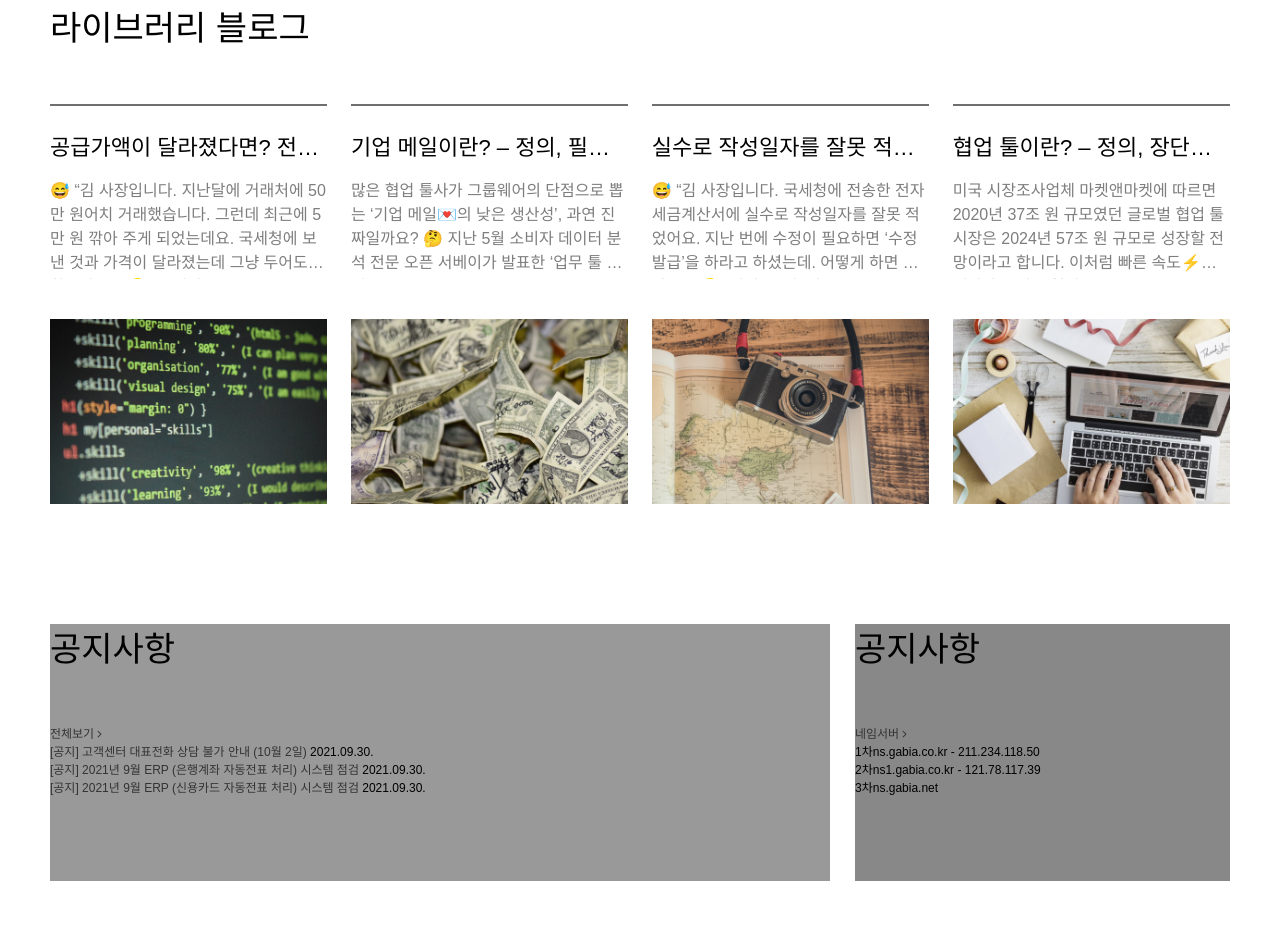
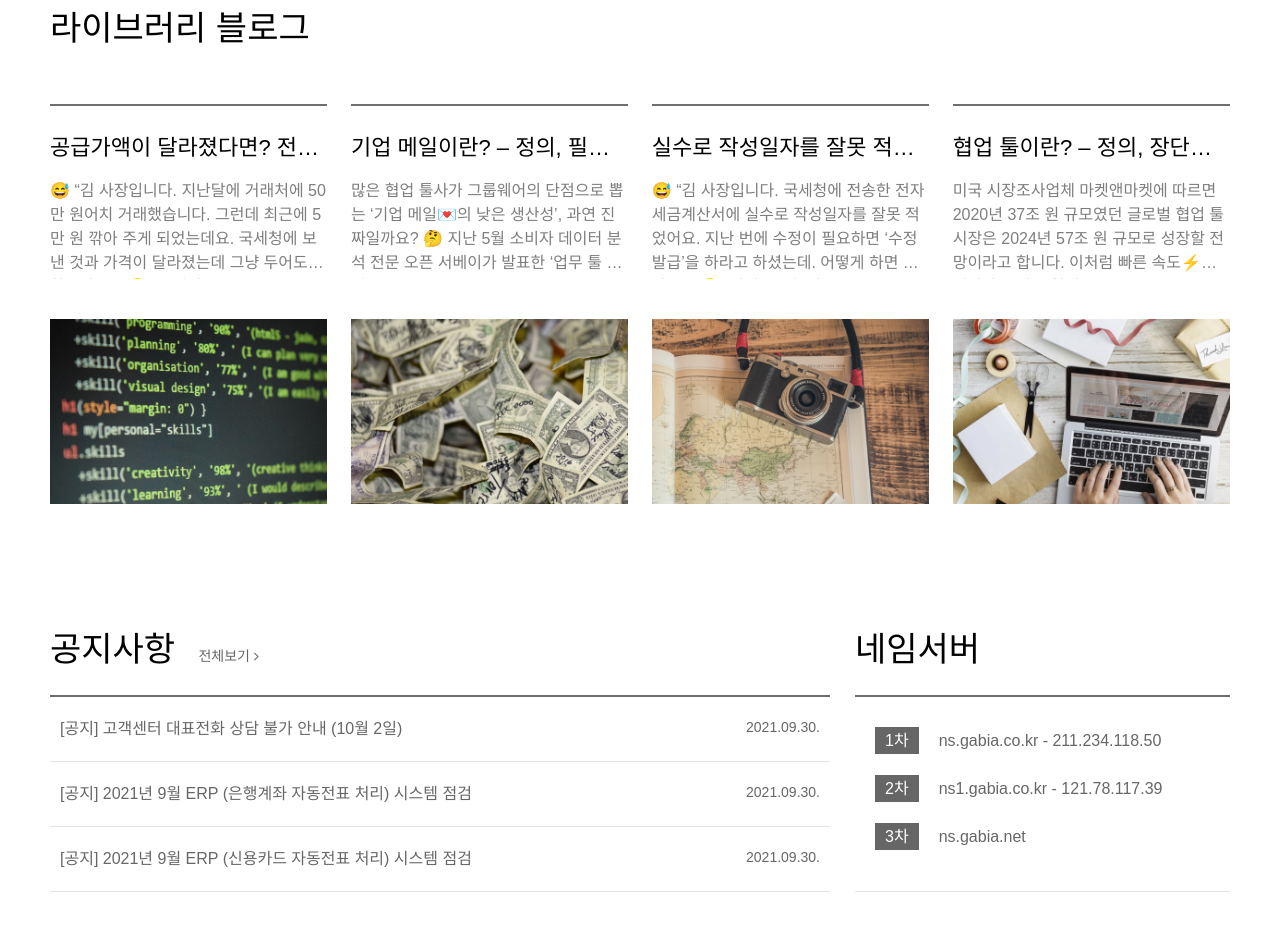
Before and after one commit to lienkooky/Cloning_gabia, a plain HTML site: page index.html in a window 1280 px wide. Shown: the part 2458-3406 px from the top of the page. Drawn offline with Linux system fonts and the light colour scheme; a web font is replaced by a local one.

Commit message:
done blog

```diff
--- a/assets/css/style.css
+++ b/assets/css/style.css
@@ -294,7 +294,7 @@
 }
 .blog h3 {
   font-size: 34px;
-  padding-bottom: 50px;
+  margin-bottom: 50px;
 }
 .blog .blog-wrap {
   height: 440px;
@@ -332,18 +332,67 @@
   width: 100%;
 }
 .blog .notice-wrap {
-  height: 257px;
   overflow: hidden;
 }
 .blog .notice-wrap .nw-left {
   float: left;
   width: 780px;
-  height: 257px;
-  background-color: #999;
+}
+.blog .notice-wrap .nw-left h3 {
+  font-size: 34px;
+  margin-bottom: 20px;
+  margin-right: 20px;
+  display: inline-block;
+}
+.blog .notice-wrap .nw-left .total {
+  font-size: 14px;
+  color: #666;
+}
+.blog .notice-wrap .nw-left ul {
+  border-top: 2px solid #6f6f6f;
+}
+.blog .notice-wrap .nw-left li {
+  padding: 20px 10px;
+  border-bottom: 1px solid #e5e5e5;
+  overflow: hidden;
+}
+.blog .notice-wrap .nw-left li a {
+  width: 80%;
+  float: left;
+  font-size: 16px;
+  color: #676767;
+}
+.blog .notice-wrap .nw-left li span {
+  width: 20%;
+  float: right;
+  font-size: 14px;
+  text-align: right;
+  color: #676767;
 }
 .blog .notice-wrap .nw-right {
   float: right;
   width: 375px;
-  height: 257px;
-  background-color: #888;
 }
+.blog .notice-wrap .nw-right h3 {
+  font-size: 34px;
+  margin-bottom: 20px;
+  display: inline-block;
+  margin-right: 20px;
+}
+.blog .notice-wrap .nw-right ul {
+  border-top: 2px solid #6f6f6f;
+  padding: 20px;
+  border-bottom: 1px solid #e5e5e5;
+  height: 154px;
+}
+.blog .notice-wrap .nw-right ul li {
+  padding: 12px 0;
+  font-size: 16px;
+  color: #666;
+}
+.blog .notice-wrap .nw-right ul li span {
+  background-color: #666;
+  color: #fff;
+  margin-right: 20px;
+  padding: 5px 10px;
+}
--- a/index.html
+++ b/index.html
@@ -188,7 +188,7 @@
                         <div class="notice-wrap">
                             <div class="nw-left">
                                 <h3>공지사항</h3>
-                                <a href="#">전체보기 <i class="fa fa-angle-right" aria-hidden="true"></i></a>
+                                <a href="#" class="total">전체보기 <i class="fa fa-angle-right" aria-hidden="true"></i></a>
                                 <ul>
                                     <li><a href="#">[공지] 고객센터 대표전화 상담 불가 안내 (10월 2일)</a> <span>2021.09.30.</span></li>
                                     <li><a href="#">[공지] 2021년 9월 ERP (은행계좌 자동전표 처리) 시스템 점검</a> <span>2021.09.30.</span>
@@ -198,8 +198,8 @@
                                 </ul>
                             </div>
                             <div class="nw-right">
-                                <h3>공지사항</h3>
-                                <a href="#">네임서버 <i class="fa fa-angle-right" aria-hidden="true"></i></a>
+                                <h3>네임서버</h3>
+
                                 <ul>
                                     <li><span>1차</span>ns.gabia.co.kr - 211.234.118.50</li>
                                     <li><span>2차</span>ns1.gabia.co.kr - 121.78.117.39</li>
```
